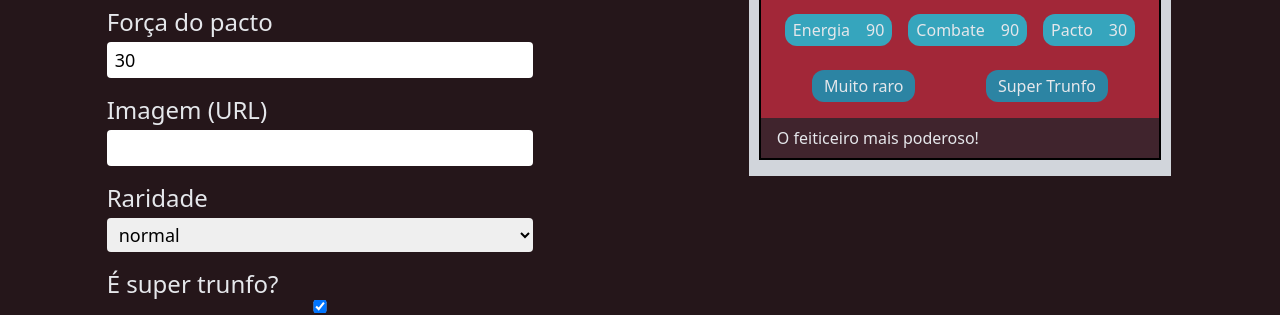
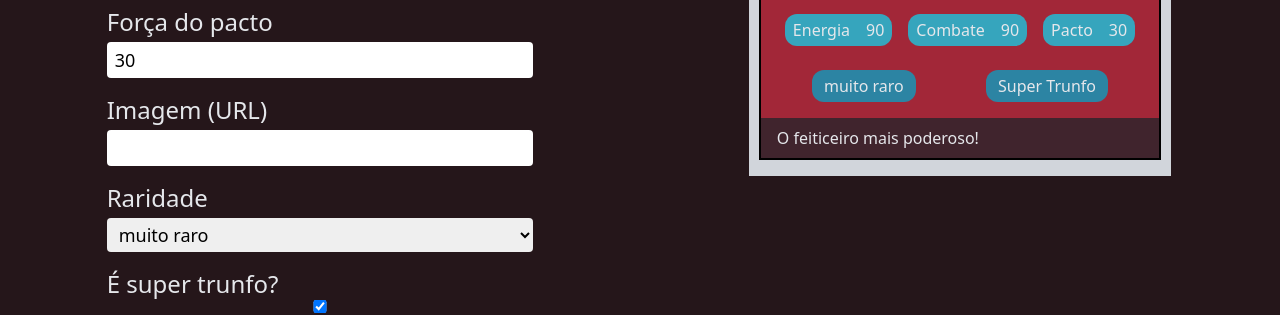
Before and after one commit to gabrielh-silvestre/tryunfo, a React (Create React App) app: page / in a window 1280 px wide. Shown: the part 490-805 px from the top of the page. Built offline with nearby package versions, Linux system fonts and the light colour scheme.

Commit message:
refactor(App.js): correct rarity

```diff
--- a/src/App.js
+++ b/src/App.js
@@ -13,7 +13,7 @@ const initialForm = {
   attr2: '90',
   attr3: '30',
   image: '',
-  rarity: 'Muito raro',
+  rarity: 'muito raro',
   trunfo: true,
   hasError: true,
   hasTrunfo: false,
```
